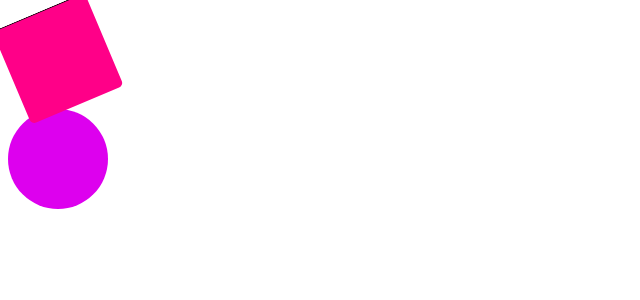
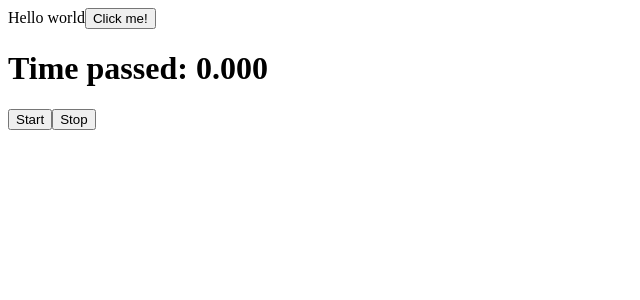
Before and after one commit to tanishgoel538/NotYourAverageRepo, a React (Vite) app in the folder react+js/: page / in a window 1280 px wide. Shown: the top 300 px of the page, without its empty margins (0-640 px from the left). Built offline with nearby package versions, Linux system fonts and the light colour scheme.

Commit message:
UseRef Learned

```diff
--- a/react+js/src/App.jsx
+++ b/react+js/src/App.jsx
@@ -2,41 +2,24 @@
 import ScrollTriggered from "./components/FramerComponents/Scroll";
 import { useReducer } from "react";
 import { Button } from '@mui/material'
+import { useRef } from 'react';
+import Stopwatch from "./components/StopWatch";
 
 const App = () => {
   const [tasks, dispatch] = useReducer(formReducer, initialTasks);
-
+  const ref = useRef("Tango");
+  console.log("ref",ref);
+  function handleClick() {
+    ref.current = ref.current + 1;
+    alert('You clicked ' + ref.current + ' times!');
+  }
   return (
     <>
-      <motion.div
-        style={{
-          width: 100,
-          height: 100,
-          backgroundColor: "#ff0088",
-          borderRadius: 5,
-          borderTop: '1px solid black'
-        }}
-        animate={{ rotate: 360 }}
-        transition={{ duration: 10 }}
-      />
-
-      <motion.div
-        style={{
-          width: 100,
-          height: 100,
-          backgroundColor: "#dd00ee",
-          borderRadius: "50%"
-        }}
-        initial={{ opacity: 0, scale: 0 }}
-        animate={{ opacity: 1, scale: 1 }}
-        transition={{
-          duration: 4,
-          scale: { type: "spring", visualDuration: 1, bounce: 0.2 },
-        }}
-      // style={ball}
-
-      />
-
+    Hello world
+    <button onClick={handleClick}>
+      Click me!
+    </button>
+    <Stopwatch />
     </>
   )
 }
@@ -67,11 +50,14 @@
 function formReducer(tasks, action) {
   switch (action.type) {
     case 'added': {
-      return [...tasks, {
+      return [
+        ...tasks,
+        {
         id: action.id,
         text: action.text,
         done: false
-      }];
+      }
+    ];
     }
     case 'changed': {
       return tasks.map(t => {
--- /dev/null
+++ b/react+js/src/components/StopWatch/index.jsx
@@ -0,0 +1,38 @@
+import { useState, useRef } from 'react';
+
+export default function Stopwatch() {
+  const [startTime, setStartTime] = useState(null);
+  const [now, setNow] = useState(null);
+  const intervalRef = useRef(null);
+
+  function handleStart() {
+    setStartTime(Date.now());
+    setNow(Date.now());
+
+    clearInterval(intervalRef.current);
+    intervalRef.current = setInterval(() => {
+      setNow(Date.now());
+    }, 10);
+  }
+
+  function handleStop() {
+    clearInterval(intervalRef.current);
+  }
+
+  let secondsPassed = 0;
+  if (startTime != null && now != null) {
+    secondsPassed = (now - startTime) / 1000;
+  }
+
+  return (
+    <>
+      <h1>Time passed: {secondsPassed.toFixed(3)}</h1>
+      <button onClick={handleStart}>
+        Start
+      </button>
+      <button onClick={handleStop}>
+        Stop
+      </button>
+    </>
+  );
+}
```
